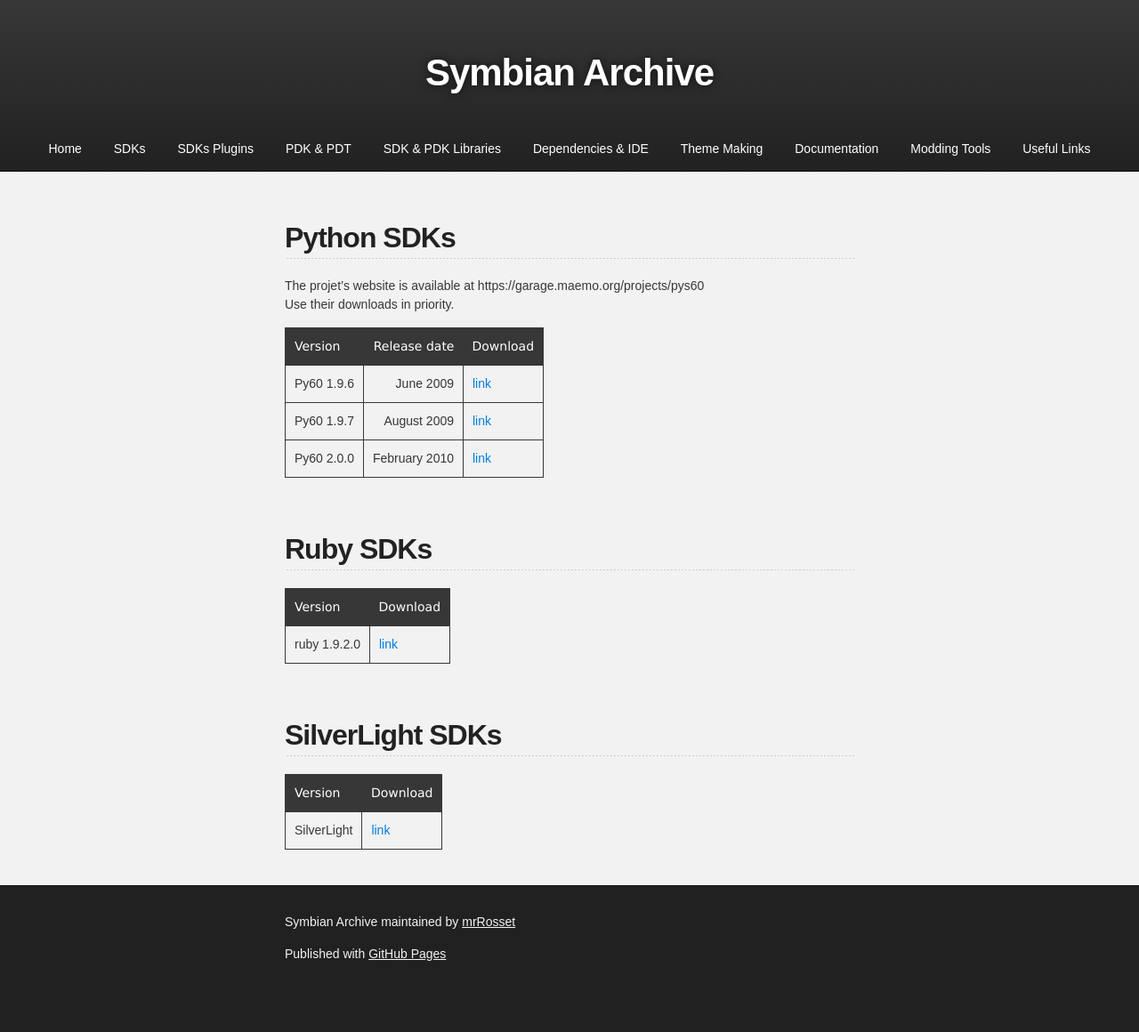
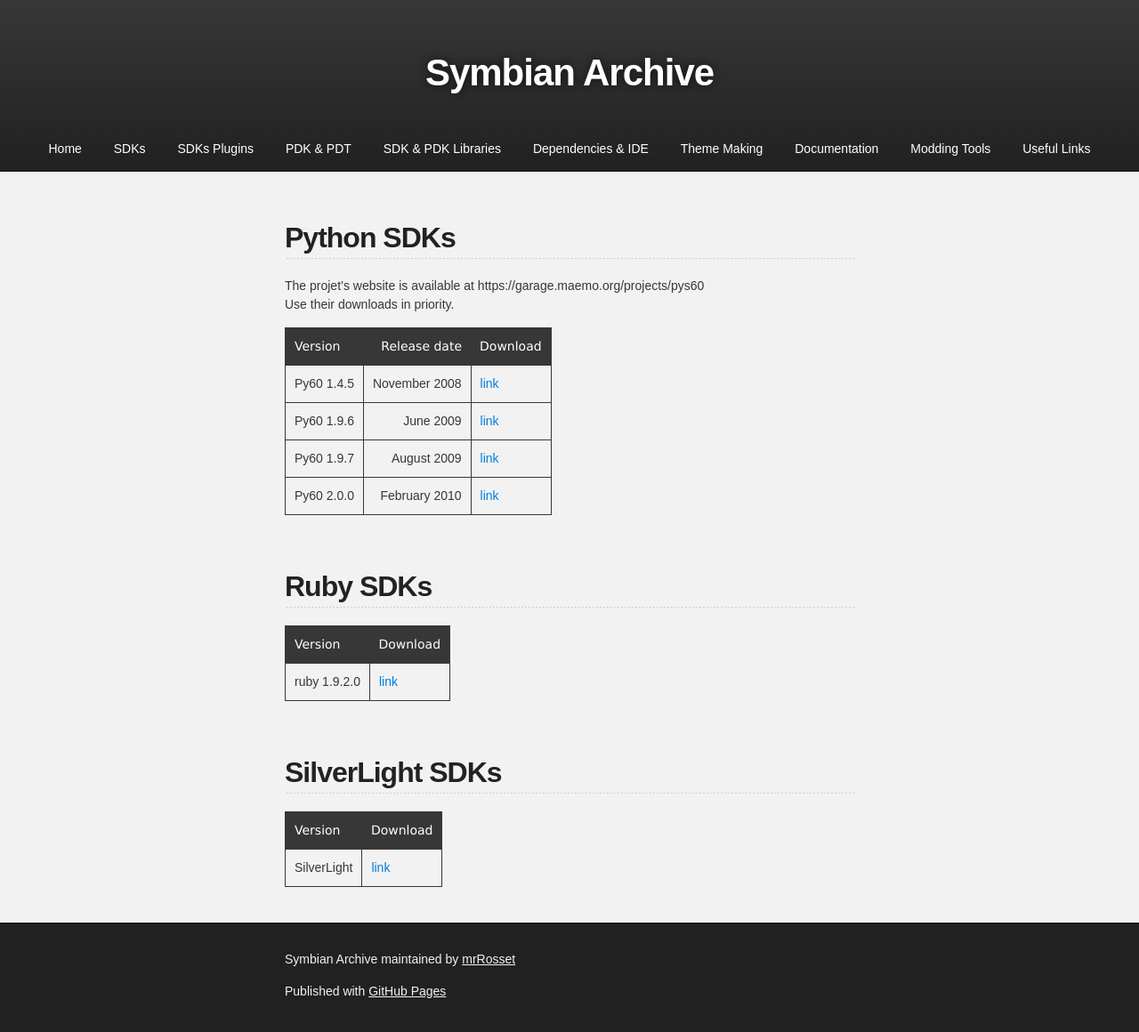
Before and after one commit to mrRosset/Symbian-Archive, a Jekyll site: the page built from SDKs-Langs.md, in a window 1280 px wide. Shown: the whole page at 89% size. Built offline with Jekyll 4.4.1, drawn with Linux system fonts in a browser that asks for light colours; our own code applies the rules of GitHub Pages for plain Markdown files; the repository's description, which GitHub fills in, is left out; before the commit the page ends 1118 px from its top, so only the background shows below that.

Commit message:
add Py60 1.4.5

```diff
--- a/SDKs-Langs.md
+++ b/SDKs-Langs.md
@@ -5,6 +5,7 @@ Use their downloads in priority.
 
 | Version    | Release date  | Download |
 |------------|--------------:|----------|
+| Py60 1.4.5 |  November 2008| [link](https://mega.nz/#!v5dFSKoR!uqp_13SlfjTr6MpoFr5TMbTMWBOnWSmlNXv3-4QC1FQ) |
 | Py60 1.9.6 |      June 2009| [link](https://mega.nz/#!fsVW2ZaR!jXqGhUT_LZQlXcnubqidsNBr_5vkU38X9TOZtUEWwXo) |
 | Py60 1.9.7 |    August 2009| [link](https://mega.nz/#!f4dAmDTJ!6qltk2MIh_S07WmZO7NqNSalaaYLtkZAXpEg_v0LZWs) |
 | Py60 2.0.0 |  February 2010| [link](https://mega.nz/#!r9N0kLIL!fW5u-eUdWR_j_SxscNIzoMYRKtWIp_z3KjQSboKOQHY) |
```
